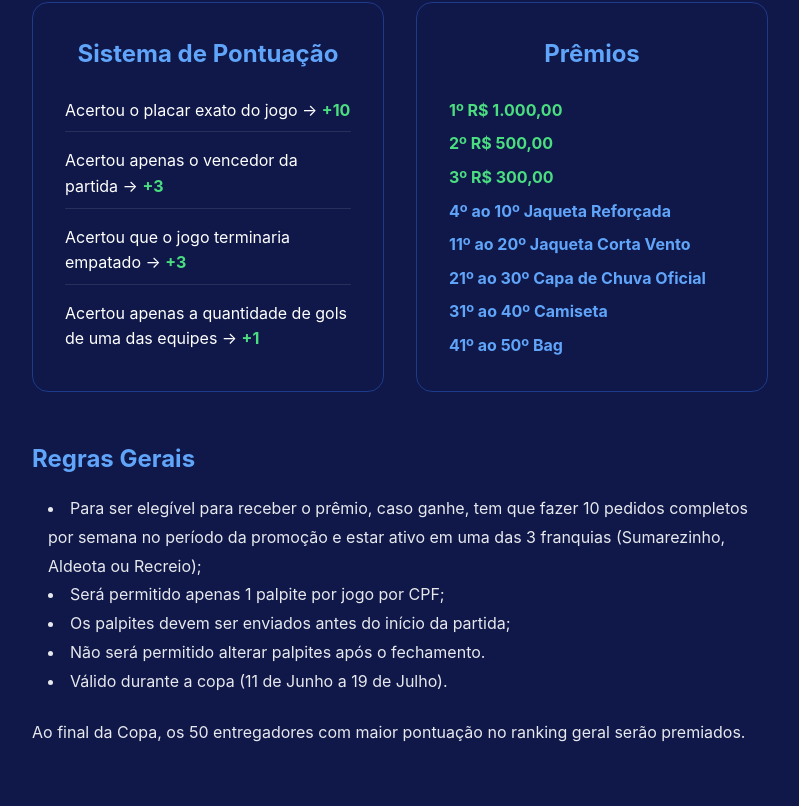
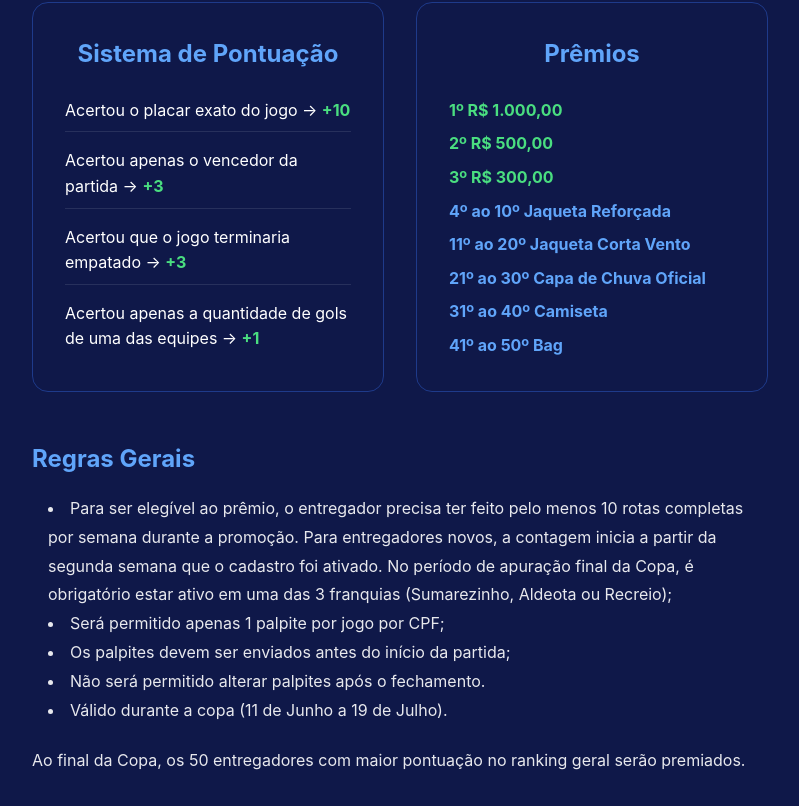
Before and after one commit to charlevaz/bolao, a Next.js app: page /regras in a window 1280 px wide. Shown: the part 395-1201 px from the top of the page, without its empty margins (240-1039 px from the left). Built offline with nearby package versions, Linux system fonts and the light colour scheme.

Commit message:
Update rules wording for Entregadores and Colaboradores

```diff
--- a/app/regras-colaborador/page.tsx
+++ b/app/regras-colaborador/page.tsx
@@ -82,7 +82,7 @@ export default async function RegrasColaborador() {
       <section style={{ marginBottom: '3rem' }}>
         <h2 style={{ fontSize: '1.5rem', marginBottom: '1rem', color: '#60a5fa' }}>Regras Gerais (Colaboradores)</h2>
         <ul style={{ listStylePosition: 'inside', opacity: 0.9, paddingLeft: '1rem', lineHeight: '1.8' }}>
-          <li>Apenas colaboradores convidados pela gerência (franquias: Sumarezinho, Aldeota e Recreio) poderão participar;</li>
+          <li>Apenas colaboradores ativos das 3 franquias (Sumarezinho, Aldeota e Recreio) poderão participar. Não é mais necessário pagar nenhuma taxa para participar;</li>
           <li>Será permitido apenas 1 palpite por jogo por E-mail;</li>
           <li>Os palpites devem ser enviados antes do início da partida;</li>
           <li>Não será permitido alterar palpites após o fechamento.</li>
--- a/app/regras/page.tsx
+++ b/app/regras/page.tsx
@@ -53,7 +53,7 @@ export default function Regras() {
       <section style={{ marginBottom: '3rem' }}>
         <h2 style={{ fontSize: '1.5rem', marginBottom: '1rem', color: '#60a5fa' }}>Regras Gerais</h2>
         <ul style={{ listStylePosition: 'inside', opacity: 0.9, paddingLeft: '1rem', lineHeight: '1.8' }}>
-          <li>Para ser elegível para receber o prêmio, caso ganhe, tem que fazer 10 pedidos completos por semana no período da promoção e estar ativo em uma das 3 franquias (Sumarezinho, Aldeota ou Recreio);</li>
+          <li>Para ser elegível ao prêmio, o entregador precisa ter feito pelo menos 10 rotas completas por semana durante a promoção. Para entregadores novos, a contagem inicia a partir da segunda semana que o cadastro foi ativado. No período de apuração final da Copa, é obrigatório estar ativo em uma das 3 franquias (Sumarezinho, Aldeota ou Recreio);</li>
           <li>Será permitido apenas 1 palpite por jogo por CPF;</li>
           <li>Os palpites devem ser enviados antes do início da partida;</li>
           <li>Não será permitido alterar palpites após o fechamento.</li>
```
